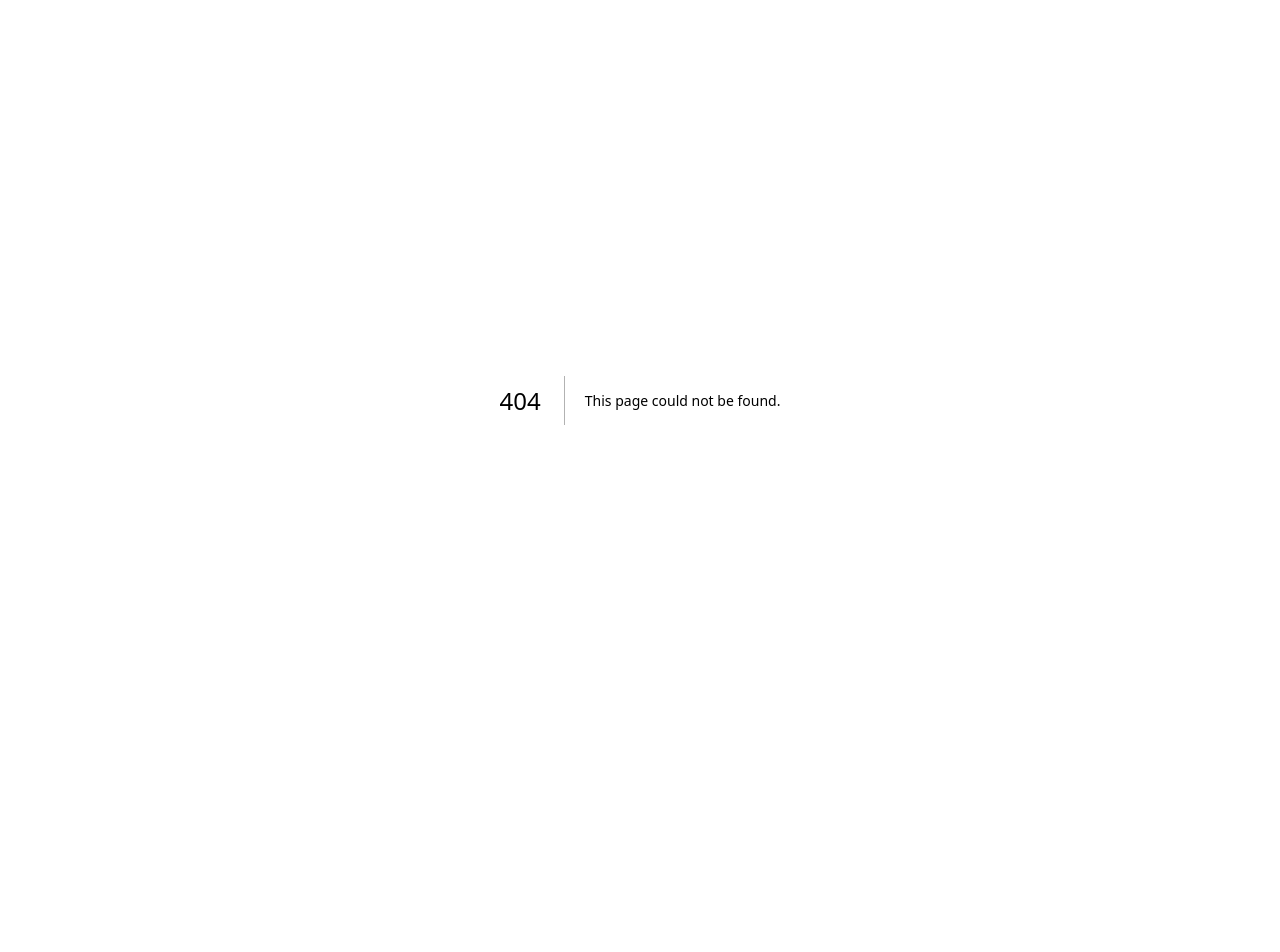
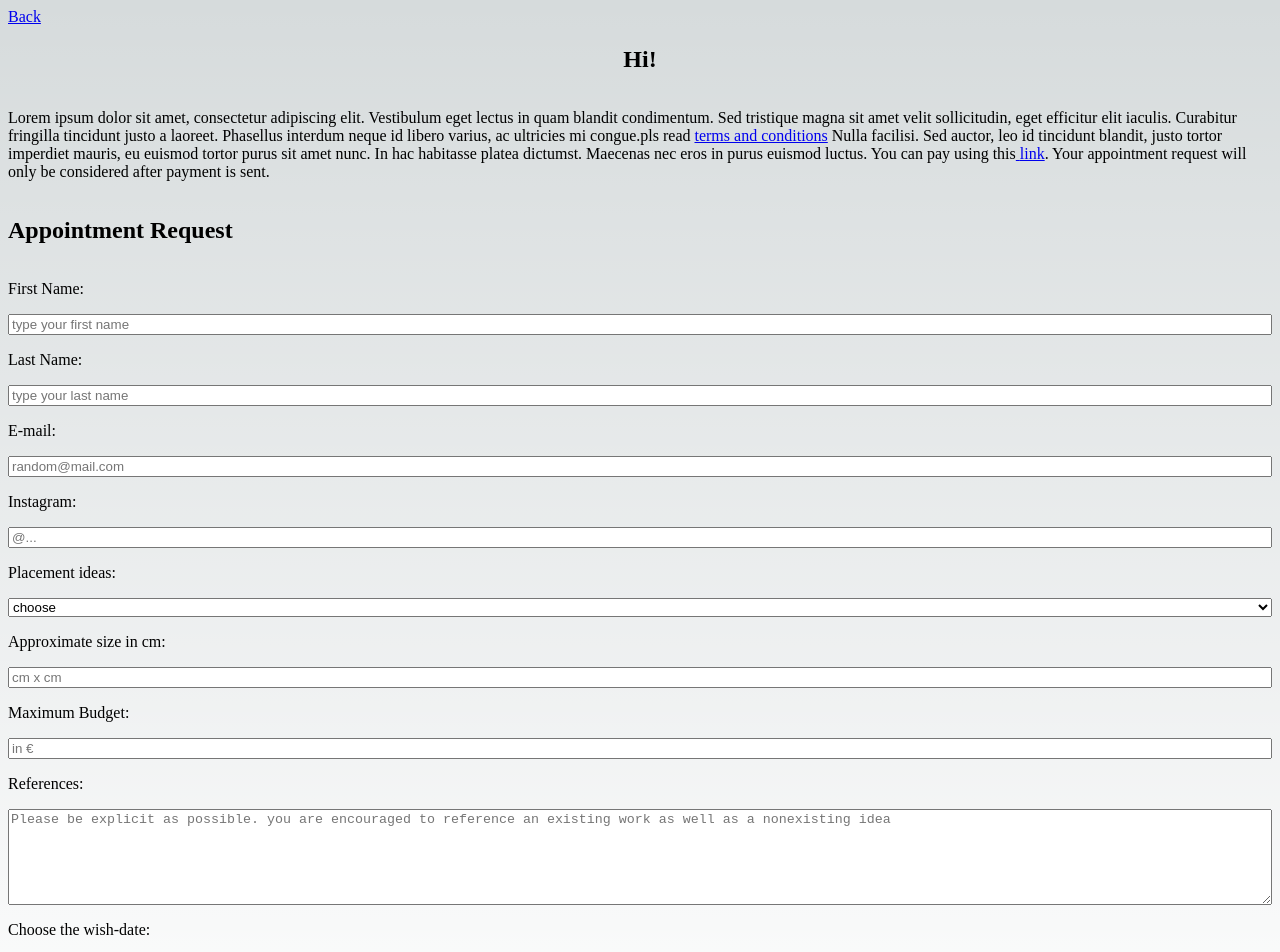
Before and after one commit to cincu/fpj, a Next.js app: page /contact-me in a window 1280 px wide. Before the commit this address had no page. Shown: the top 952 px of the page. Before the commit the page ends 800 px from the top, so only its background shows below. Built offline with nearby package versions, Linux system fonts and the light colour scheme.

Commit message:
new components, full form html, inline styling

```diff
--- /dev/null
+++ b/public/components/Disclaimer/Disclaimer.js
@@ -0,0 +1,31 @@
+import Link from "next/link";
+export default function Disclaimer() {
+  return (
+    <div
+      style={{
+        display: "flex",
+        flexDirection: "column",
+        alignItems: "center",
+      }}
+    >
+      <h2>Hi!</h2>
+      <p>
+        Lorem ipsum dolor sit amet, consectetur adipiscing elit. Vestibulum eget
+        lectus in quam blandit condimentum. Sed tristique magna sit amet velit
+        sollicitudin, eget efficitur elit iaculis. Curabitur fringilla tincidunt
+        justo a laoreet. Phasellus interdum neque id libero varius, ac ultricies
+        mi congue.pls read <Link href="#">terms and conditions</Link> Nulla
+        facilisi. Sed auctor, leo id tincidunt blandit, justo tortor imperdiet
+        mauris, eu euismod tortor purus sit amet nunc. In hac habitasse platea
+        dictumst. Maecenas nec eros in purus euismod luctus. You can pay using
+        this
+        <Link href="https://www.paypal.com/paypalme/jumisu4u/100EUR">
+          {" "}
+          link
+        </Link>
+        . Your appointment request will only be considered after payment is
+        sent.
+      </p>
+    </div>
+  );
+}
--- /dev/null
+++ b/public/components/Form/Form.js
@@ -0,0 +1,94 @@
+export default function Form() {
+  return (
+    <form
+      style={{
+        display: "flex",
+        flexDirection: "column",
+        alignItems: "left",
+        gap: "1rem",
+      }}
+    >
+      <h2>Appointment Request</h2>
+      <label htmlFor="first-name">First Name:</label>
+      <input
+        id="fname"
+        name="fname"
+        placeholder="type your first name"
+        type="text"
+        required
+      />
+      <label htmlFor="last-name">Last Name:</label>
+      <input
+        id="lname"
+        name="lname"
+        placeholder="type your last name"
+        type="text"
+        required
+      />
+      <label htmlFor="e-mail">E-mail:</label>
+      <input
+        id="email"
+        name="eimal"
+        placeholder="random@mail.com"
+        type="text"
+        required
+      />
+      <label htmlFor="instagram">Instagram:</label>
+      <input id="instagram" name="instagram" placeholder="@..." type="text" />
+      <label htmlFor="placement-ideas">Placement ideas:</label>
+      <select id="placement" name="placement">
+        <option value="choose">choose</option>
+        <option value="upper-lower-arm-torso">lower arm, leg, torso</option>
+        <option value="hands">hand</option>
+        <option value="foot">foot</option>
+        <option value="shoulder">shoulder</option>
+        <option value="skull">skull</option>
+        <option value="face">face</option>
+        <option value="other">other</option>
+      </select>
+      <label htmlFor="tattoo-size">Approximate size in cm:</label>
+      <input
+        type="number"
+        id="tattoo-size"
+        name="tattoo-size"
+        min="5"
+        max="100"
+        placeholder="cm x cm"
+      />
+      <label htmlFor="tattoo-budget">Maximum Budget:</label>
+      <input
+        type="number"
+        id="tattoo-budget"
+        name="tattoo-budget"
+        min="100"
+        max="2000"
+        placeholder="in €"
+      />
+      <label htmlFor="references">References:</label>
+      <textarea
+        id="references"
+        name="references"
+        rows="6"
+        cols="50"
+        placeholder="Please be explicit as possible. you are encouraged to reference an existing work as well as a nonexisting idea"
+      />
+      <label htmlFor="book-date">Choose the wish-date:</label>
+      <input
+        type="date"
+        id="book-date"
+        name="book-date"
+        min="2023-01-01"
+        max="2025-12-31"
+      />
+      <label htmlFor="references">Health conditions:</label>
+      <textarea
+        id="diseases"
+        name="diseases"
+        rows="2"
+        cols="50"
+        placeholder="Please indicate if you have any medical conditions, as it may be necessary for me to take appropriate measures to ensure your well-being and mine. Your response will be kept confidential.(e.g. low blood sugar, bloodborne diseases, ..)"
+      />
+      <button>Submit</button>
+    </form>
+  );
+}
--- a/src/pages/_app.js
+++ b/src/pages/_app.js
@@ -1,5 +1,5 @@
-import '@/styles/globals.css'
+import "@/styles/globals.css";
 
 export default function App({ Component, pageProps }) {
-  return <Component {...pageProps} />
+  return <Component {...pageProps} />;
 }
--- /dev/null
+++ b/src/pages/contact-me/index.js
@@ -0,0 +1,12 @@
+import Link from "next/link";
+import Form from "../../../public/components/Form/Form";
+import Disclaimer from "../../../public/components/Disclaimer/Disclaimer";
+export default function AboutMePage() {
+  return (
+    <>
+      <Link href="./">Back</Link>
+      <Disclaimer />
+      <Form />
+    </>
+  );
+}
--- a/src/pages/home/contact-me/index.js
+++ /dev/null
@@ -1,25 +0,0 @@
-import Link from "next/link";
-
-export default function AboutMePage() {
-  return (
-    <>
-      <Link href="./">Back</Link>
-      <h1>disclaimer</h1>
-      <p>a graphic designer, tattoo artist</p>
-      <div>
-        <h2>form component</h2>
-        <label>
-          bla:<input></input>
-        </label>
-        <label>
-          request:<input></input>
-        </label>
-        <label>
-          date:<input></input>
-        </label>
-      </div>
-      <button>submit</button>
-      <p>aida form</p>
-    </>
-  );
-}
--- a/src/pages/home/index.js
+++ /dev/null
@@ -1,17 +0,0 @@
-import Link from "next/link";
-import { useRouter } from "next/router";
-export default function HomePage() {
-  return (
-    <div>
-      <Link href="./">Back</Link>
-      <div>
-        <Link href="home/about-me/">
-          <h2>About Me</h2>
-        </Link>
-        <Link href="home/works/">
-          <h2>Works</h2>
-        </Link>
-      </div>
-    </div>
-  );
-}
--- a/src/pages/index.js
+++ b/src/pages/index.js
@@ -1,19 +1,19 @@
 import Link from "next/link";
-import styled from "styled-components";
 import Image from "next/image";
 import logo from "../images/logo_1.png";
-const Div = styled.div`
-  display: flex;
-  flex-direction: column;
-  align-items: center;
-  gap: 3rem;
-`;
+
 export default function Home() {
   return (
-    <Div>
+    <div
+      style={{ display: "flex", flexDirection: "column", alignItems: "center" }}
+    >
       <Image src={logo} width={700} alt="Logo Png" />
-      <Link href="./contact-me">contact</Link>
-      <Link href="./works">works</Link>
-    </Div>
+      <Link style={{ display: "block" }} href="./contact-me">
+        contact
+      </Link>
+      <Link style={{ display: "block" }} href="./works">
+        works
+      </Link>
+    </div>
   );
 }
--- a/src/styles/globals.css
+++ b/src/styles/globals.css
@@ -1,7 +1,3 @@
-/* @tailwind base; */
-@tailwind components;
-@tailwind utilities;
-
 :root {
   --foreground-rgb: 0, 0, 0;
   --background-start-rgb: 214, 219, 220;
@@ -25,3 +21,7 @@ body {
     )
     rgb(var(--background-start-rgb));
 }
+.div--layout {
+  display: flex;
+  flex-direction: column;
+}
```
Also changed, not shown: src/pages/works/index.js (added).
